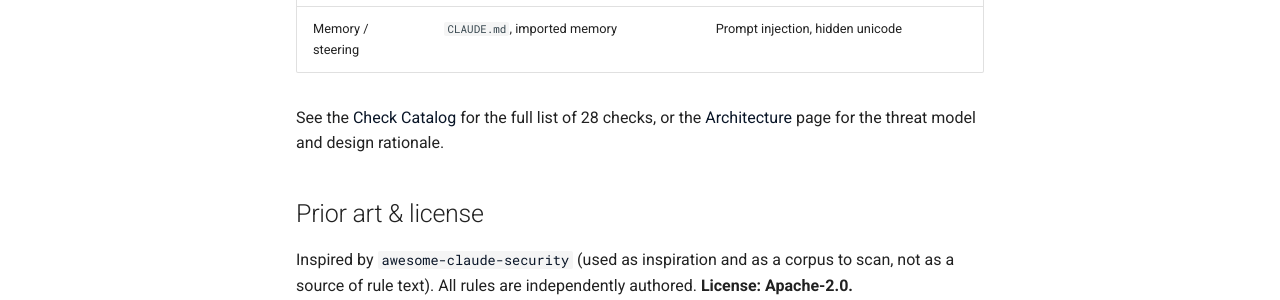
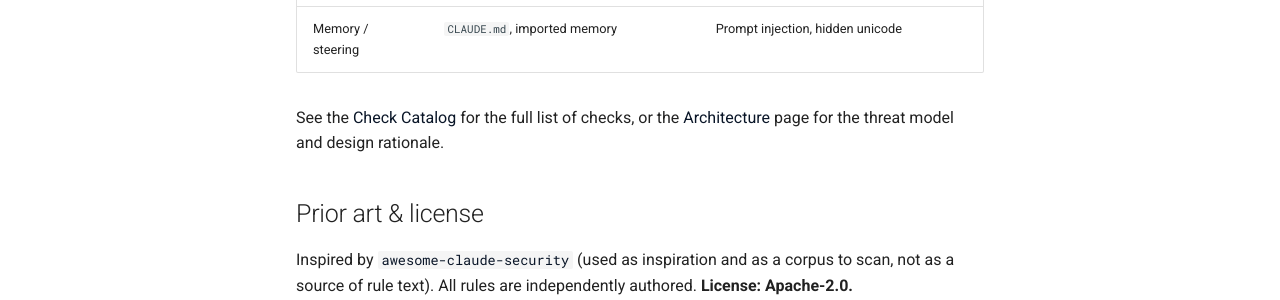
Before and after one commit to jassics/agentscanner, an MkDocs documentation site: the page built from docs/index.md, in a window 1280 px wide and 900 px high, scrolled down 1639 px. Shown: the part 514-814 px from the top of the window. Built offline with MkDocs 1.6.1 and Material for MkDocs 9.7.7, drawn with Linux system fonts in a browser that asks for light colours; comment, search, counter and statistics services are not loaded.

Commit message:
docs: drop hardcoded check count from banner and homepage
The banner baked in "28 checks" and needed manual edits every time a
check was added or removed. Removed the count from the banner tagline
and from the homepage blurb — docs/checks.md's own catalog table is the
single source of truth for the current count.

Co-Authored-By: Claude Sonnet 5 <noreply@anthropic.com>

```diff
--- a/docs/index.md
+++ b/docs/index.md
@@ -54,7 +54,7 @@ Every resource is tagged with its **scope** (project / local / user / managed /
 | Skills | `.claude/skills/*/SKILL.md` | Shell access, unsigned code, obfuscated payloads |
 | Memory / steering | `CLAUDE.md`, imported memory | Prompt injection, hidden unicode |
 
-See the [Check Catalog](checks.md) for the full list of 28 checks, or the [Architecture](architecture.md) page for the threat model and design rationale.
+See the [Check Catalog](checks.md) for the full list of checks, or the [Architecture](architecture.md) page for the threat model and design rationale.
 
 ## Prior art & license
 
```
Also changed, not shown: assets/banner.png, assets/banner.svg, docs/assets/banner.png, docs/assets/banner.svg.
